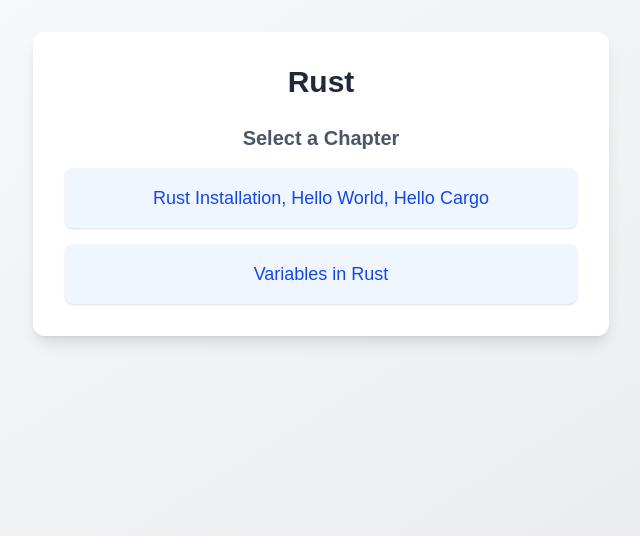
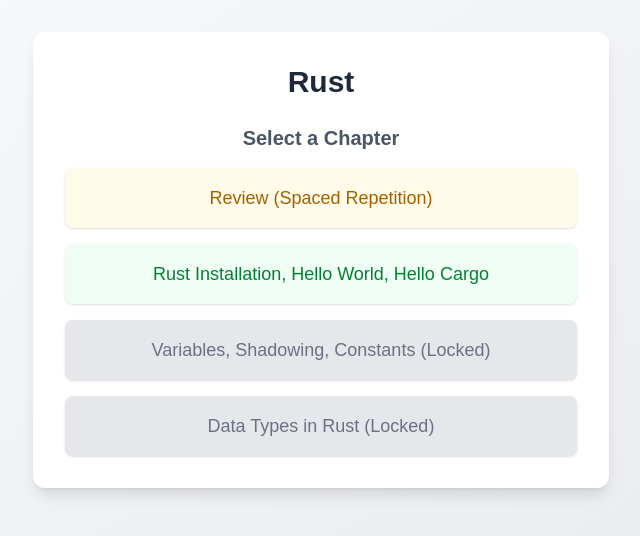
Before and after one commit to grmbyrn/spaced-repetition-app, a Next.js app: page /rust in a window 1280 px wide. Shown: the top 536 px of the page, without its empty margins (319-959 px from the left). Built offline with nearby package versions, Linux system fonts and the light colour scheme.

Commit message:
add review for all chapters and have chapters unlock

```diff
--- a/data/rust.json
+++ b/data/rust.json
@@ -70,67 +70,133 @@
     },
     {
       "id": "variables",
-      "title": "Variables in Rust",
+      "title": "Variables, Shadowing, Constants",
       "questions": [
         {
           "id": "v1",
-          "questionText": "Which keyword is used to declare a variable in Rust?",
+          "questionText": "In Rust, what is the default mutability of variables declared using let?",
           "options": [
-            "mut",
-            "let",
-            "var",
-            "const"
+            "Mutable",
+            "Immutable",
+            "Depends on the data type",
+            "Mutable only inside functions"
           ],
           "correctIndex": 1,
-          "explanation": "The 'let' keyword is used to declare variables in Rust."
+          "explanation": "In Rust, variables declared with let are immutable by default. You must explicitly use mut if you want to make them mutable (e.g., let mut x = 5)."
         },
         {
           "id": "v2",
-          "questionText": "How do you make a variable mutable in Rust?",
+          "questionText": "What happens when you try to change the type of a mutable variable in Rust (e.g., from i32 to &str)?",
           "options": [
-            "Use the 'mut' keyword",
-            "Use the 'var' keyword",
-            "Use the 'let' keyword",
-            "Use the 'mutable' keyword"
+            "The program compiles and runs",
+            "Rust automatically converts the type",
+            "A compile-time type error occurs",
+            "The value becomes a union type"
           ],
-          "correctIndex": 0,
-          "explanation": "Adding 'mut' before the variable name makes it mutable in Rust."
+          "correctIndex": 2,
+          "explanation": "In Rust, mutability only allows changing the value, not the type. Changing from an integer to a string causes a type mismatch error."
         },
         {
           "id": "v3",
-          "questionText": "What will happen if you try to change an immutable variable?",
+          "questionText": "What is “shadowing” in Rust?",
           "options": [
-            "It will cause a compile-time error",
-            "It will change successfully",
-            "It will cause a runtime error",
-            "It will be ignored"
+            "When a variable becomes inaccessible due to an if statement",
+            "Declaring a variable of the same name in a new scope or with a new value/type",
+            "A way to make constants mutable",
+            "A feature that allows functions to override variables"
           ],
-          "correctIndex": 0,
-          "explanation": "Trying to change an immutable variable causes a compile-time error in Rust."
+          "correctIndex": 1,
+          "explanation": "Shadowing allows you to declare a new variable with the same name, even with a different type, which replaces the previous binding in that scope."
         },
         {
           "id": "v4",
-          "questionText": "Which of the following is a valid variable declaration in Rust?",
+          "questionText": "What is a key requirement when declaring constants (const) in Rust?",
           "options": [
-            "var x = 5;",
-            "let x = 5;",
-            "mut x = 5;",
-            "x := 5;"
+            "They must be declared inside a function",
+            "They must use lowercase snake_case naming",
+            "Their type must be explicitly declared",
+            "They can be reassigned once"
           ],
-          "correctIndex": 1,
-          "explanation": "'let x = 5;' is the correct syntax for declaring a variable in Rust."
+          "correctIndex": 2,
+          "explanation": "Rust requires explicit type annotations when declaring constants, unlike regular let bindings where the compiler often infers the type."
         },
         {
           "id": "v5",
-          "questionText": "How do you declare a constant in Rust?",
+          "questionText": "Which of the following is NOT allowed in Rust?",
           "options": [
-            "mut PI = 3.14;",
-            "let PI = 3.14;",
-            "const PI: f64 = 3.14;",
-            "constant PI = 3.14;"
+            "Reassigning a mut variable's value",
+            "Shadowing an immutable variable",
+            "Declaring a constant without assigning a value immediately",
+            "Declaring two variables of the same name in different scopes"
           ],
           "correctIndex": 2,
-          "explanation": "Constants in Rust are declared using 'const' and must have a type specified."
+          "explanation": "Constants must be initialized at the point of declaration. You cannot declare them and assign a value later like you can with let."
+        }
+      ]
+    },
+    {
+      "id": "data-types",
+      "title": "Data Types in Rust",
+      "questions": [
+        {
+          "id": "d1",
+          "questionText": "Which of the following is not a scalar type in Rust?",
+          "options": [
+            "i32",
+            "f64",
+            "char",
+            "tuple"
+          ],
+          "correctIndex": 3,
+          "explanation": "tuple is a compound type, not a scalar. Scalar types in Rust include integers, floating-point numbers, booleans, and characters."
+        },
+        {
+          "id": "d2",
+          "questionText": "What is the default floating-point type in Rust when you write a number like 3.14?",
+          "options": [
+            "f32",
+            "float",
+            "f64",
+            "double"
+          ],
+          "correctIndex": 1,
+          "explanation": "Rust defaults to f64 for floating-point literals, providing double-precision by default for better accuracy."
+        },
+        {
+          "id": "d3",
+          "questionText": "What will happen if you declare a boolean variable in Rust without initializing it?",
+          "options": [
+            "It gets a default value of false",
+            "It gets a default value of true",
+            "It is automatically inferred",
+            "It results in a compile-time error"
+          ],
+          "correctIndex": 3,
+          "explanation": " In Rust, all variables must be initialized before use, including booleans. Failing to do so results in a compiler error."
+        },
+        {
+          "id": "d4",
+          "questionText": "Which of the following correctly distinguishes a struct from a tuple in Rust?",
+          "options": [
+            "Structs store values of the same type, tuples do not",
+            "Tuples have named fields, structs do not",
+            "Structs have named fields, tuples do not",
+            "Tuples are only for floating-point values"
+          ],
+          "correctIndex": 2,
+          "explanation": "Structs are like records with named fields (e.g., name: String), while tuples are ordered collections accessed by index."
+        },
+        {
+          "id": "d5",
+          "questionText": "What is true about the match statement in Rust when used with an enum?",
+          "options": [
+            "You must only match one of the enum values",
+            "The enum must implement the Default trait",
+            "All possible enum variants must be handled",
+            "match works only with numeric types"
+          ],
+          "correctIndex": 2,
+          "explanation": "Rust’s match statement is exhaustive — you must cover all possible enum variants unless you use a wildcard _ arm."
         }
       ]
     }
--- a/src/app/[language]/page.tsx
+++ b/src/app/[language]/page.tsx
@@ -1,36 +1,67 @@
+"use client";
+import { useState, useEffect } from "react";
 import Link from "next/link";
 import rustData from "@/../data/rust.json";
 import svelteData from "@/../data/svelte.json";
+import { use } from 'react';
 
-type Chapter = {
-  id: string;
-  title: string;
-  questions: {
-    id: string;
-    questionText: string;
-    options: string[];
-    correctIndex: number;
-    explanation?: string;
-  }[];
-};
-
-type LanguageData = {
-  language: string;
-  title: string;
-  chapters: Chapter[];
-};
-
-const languageData: Record<string, LanguageData> = {
+const languageData: Record<string, typeof rustData> = {
   rust: rustData,
   svelte: svelteData,
 };
 
-export default function LanguagePage(props: { params: { language: string } }) {
-  const { params } = props;
-  const language = params.language;
+function useUnlockedChapters(language: string) {
+  const key = `unlockedChapters_${language}`;
+  const [unlocked, setUnlocked] = useState<string[]>([]);
+
+  useEffect(() => {
+    const stored = localStorage.getItem(key);
+    let unlockedChapters = stored ? JSON.parse(stored) : [];
+    // Always include the first chapter
+    const firstChapterId = languageData[language].chapters[0]?.id;
+    if (firstChapterId && !unlockedChapters.includes(firstChapterId)) {
+      unlockedChapters = [firstChapterId, ...unlockedChapters];
+      localStorage.setItem(key, JSON.stringify(unlockedChapters)); // persist!
+    }
+    setUnlocked(unlockedChapters);
+  }, [key, language]);
+
+  const unlock = (chapterId: string) => {
+    const updated = unlocked.includes(chapterId)
+      ? unlocked
+      : [...unlocked, chapterId];
+    setUnlocked(updated);
+    localStorage.setItem(key, JSON.stringify(updated));
+  };
+
+  return { unlocked, unlock };
+}
+
+export default function LanguagePage({ params }: { params: Promise<{ language: string }> }) {
+  const { language } = use(params);
   const data = languageData[language];
+  const { unlocked, unlock } = useUnlockedChapters(language);
+  const [showPopup, setShowPopup] = useState(false);
+  const [pendingChapter, setPendingChapter] = useState<string | null>(null);
 
   if (!data) return <div className="p-8 text-red-600 font-bold">Language not found.</div>;
+
+  const handleChapterClick = (chapterId: string, isUnlocked: boolean) => {
+    if (isUnlocked) return;
+    setPendingChapter(chapterId);
+    setShowPopup(true);
+  };
+
+  const confirmUnlock = () => {
+    if (pendingChapter) unlock(pendingChapter);
+    setShowPopup(false);
+    setPendingChapter(null);
+  };
+
+  const cancelUnlock = () => {
+    setShowPopup(false);
+    setPendingChapter(null);
+  };
 
   return (
     <main className="p-8 min-h-screen bg-gradient-to-br from-gray-50 to-gray-200">
@@ -42,21 +73,63 @@ export default function LanguagePage(props: { params: { language: string } }) {
           Select a Chapter
         </h2>
         <ul className="space-y-4">
-          {data.chapters.map((chapter) => (
+          {/* Review chapter at the top */}
+          <li>
+            <Link
+              href={`/session?language=${language}&chapter=review`}
+              className="block px-6 py-4 rounded-lg shadow text-lg font-medium text-center bg-yellow-50 text-yellow-700 hover:bg-yellow-100 hover:scale-105 transition-all duration-200"
+            >
+              Review (Spaced Repetition)
+            </Link>
+          </li>
+          {/* Other chapters */}
+          {data.chapters.map((chapter) => {
+            const isUnlocked = unlocked.includes(chapter.id);
+            return (
               <li key={chapter.id}>
+                {isUnlocked ? (
                   <Link
                     href={`/session?language=${language}&chapter=${chapter.id}`}
-                className={`block px-6 py-4 rounded-lg shadow transition-all duration-200 text-lg font-medium text-center ${
-                  language === "rust"
-                    ? "bg-blue-50 text-blue-700 hover:bg-blue-100 hover:scale-105"
-                    : "bg-purple-50 text-purple-700 hover:bg-purple-100 hover:scale-105"
-                }`}
+                    className={`block px-6 py-4 rounded-lg shadow text-lg font-medium text-center bg-green-50 text-green-700 hover:bg-green-100 hover:scale-105 transition-all duration-200`}
                   >
                     {chapter.title}
                   </Link>
+                ) : (
+                  <button
+                    className="block w-full px-6 py-4 rounded-lg shadow text-lg font-medium text-center bg-gray-200 text-gray-500 cursor-not-allowed"
+                    onClick={() => handleChapterClick(chapter.id, false)}
+                  >
+                    {chapter.title} (Locked)
+                  </button>
+                )}
               </li>
-          ))}
+            );
+          })}
         </ul>
+        {showPopup && (
+          <div className="fixed inset-0 bg-black bg-opacity-40 flex items-center justify-center z-50">
+            <div className="bg-white rounded-lg shadow-lg p-6 max-w-sm w-full">
+              <h3 className="text-lg font-bold mb-2">Unlock Chapter?</h3>
+              <p className="mb-4">
+                Accessing this chapter will unlock its questions. These questions will also appear in the future in the review chapter, which will review all accessed chapters.
+              </p>
+              <div className="flex gap-4 justify-end">
+                <button
+                  className="px-4 py-2 bg-blue-600 text-white rounded"
+                  onClick={confirmUnlock}
+                >
+                  Yes, Unlock
+                </button>
+                <button
+                  className="px-4 py-2 bg-gray-300 text-gray-700 rounded"
+                  onClick={cancelUnlock}
+                >
+                  No, Keep Locked
+                </button>
+              </div>
+            </div>
+          </div>
+        )}
       </div>
     </main>
   );
--- a/src/app/session/page.tsx
+++ b/src/app/session/page.tsx
@@ -12,6 +12,33 @@ const languageData: Record<string, typeof rustData> = {
   svelte: svelteData,
 };
 
+function useUnlockedChapters(language: string) {
+  const key = `unlockedChapters_${language}`;
+  const [unlocked, setUnlocked] = useState<string[]>([]);
+
+  useEffect(() => {
+    const stored = localStorage.getItem(key);
+    let unlockedChapters = stored ? JSON.parse(stored) : [];
+    // Always include the first chapter
+    const firstChapterId = languageData[language].chapters[0]?.id;
+    if (firstChapterId && !unlockedChapters.includes(firstChapterId)) {
+      unlockedChapters = [firstChapterId, ...unlockedChapters];
+      localStorage.setItem(key, JSON.stringify(unlockedChapters)); // <-- persist!
+    }
+    setUnlocked(unlockedChapters);
+  }, [key, language]);
+
+  const unlock = (chapterId: string) => {
+    const updated = unlocked.includes(chapterId)
+      ? unlocked
+      : [...unlocked, chapterId];
+    setUnlocked(updated);
+    localStorage.setItem(key, JSON.stringify(updated));
+  };
+
+  return { unlocked, unlock };
+}
+
 export default function SessionPage() {
   const { session, startSession, nextQuestion, answerQuestion, resetSession } = useQuizStore();
   const [selected, setSelected] = useState<number | null>(null);
@@ -23,17 +50,49 @@ export default function SessionPage() {
   const chapterId = searchParams.get("chapter") || "ownership";
   const data = languageData[language];
   const chapter = data.chapters.find((c) => c.id === chapterId);
+  const isReview = chapterId === "review";
+  const { unlocked } = useUnlockedChapters(language); // <-- use the hook here
 
   useEffect(() => {
     resetSession();
-    if (chapter) {
+    if (isReview) {
+      // Get unlocked chapters
+      const unlockedChapters = data.chapters.filter((ch) => unlocked.includes(ch.id));
+      const allQuestions = unlockedChapters.flatMap((ch) => ch.questions);
+
+      // Remove duplicates by question id
+      const uniqueQuestionsMap = new Map();
+      allQuestions.forEach((q) => {
+        if (!uniqueQuestionsMap.has(q.id)) {
+          uniqueQuestionsMap.set(q.id, q);
+        }
+      });
+      const uniqueQuestions = Array.from(uniqueQuestionsMap.values());
+
+      // Determine how many questions to ask
+      const numQuestions = unlockedChapters.length > 1 ? 10 : 5;
+      // Shuffle and pick the required number
+      const shuffled = uniqueQuestions
+        .sort(() => Math.random() - 0.5)
+        .slice(0, Math.min(numQuestions, uniqueQuestions.length))
+        .map(q => shuffleQuestion(q));
+      startSession(shuffled);
+    } else if (chapter) {
       const shuffledQuestions = chapter.questions.map(q => shuffleQuestion(q));
       startSession(shuffledQuestions);
     }
     // eslint-disable-next-line react-hooks/exhaustive-deps
-  }, [language, chapterId]);
+  }, [language, chapterId, unlocked]);
 
-  if (!session) return <div>Loading...</div>;
+  if (!session || !session.questions.length) {
+    return (
+      <main className="p-8">
+        <h2 className="text-lg font-bold mb-2">Session</h2>
+        <div>No questions available for this review. Unlock more chapters to get more questions!</div>
+      </main>
+    );
+  }
+
   const q = session.questions[session.currentIndex];
 
   const handleAnswer = (i: number) => {
@@ -60,11 +119,7 @@ export default function SessionPage() {
               {q.options.map((opt, i) => {
                 const isCorrect = i === q.correctIndex;
                 const isSelected = selected === i;
-
-  // Default button style
-  let buttonStyle = "border px-2 py-1 rounded w-full text-left";
-
-  // Add color if answered
+                let buttonStyle = "border px-2 cursor-pointer py-1 rounded w-full text-left";
                 if (answered) {
                   if (isCorrect) {
                     buttonStyle += " bg-green-300";
@@ -72,7 +127,6 @@ export default function SessionPage() {
                     buttonStyle += " bg-red-300";
                   }
                 }
-
                 return (
                   <li key={i} className="mb-2 flex items-center">
                     <span className="font-bold mr-2">
@@ -103,13 +157,13 @@ export default function SessionPage() {
                 {session.currentIndex === session.questions.length - 1 ? (
                   <Link
                     href="/result"
-                    className="mt-4 px-4 py-2 bg-blue-600 text-white rounded inline-block text-center"
+                    className="mt-4 px-4 py-2 bg-blue-600 text-white rounded cursor-pointer inline-block text-center"
                   >
                     See Results
                   </Link>
                 ) : (
                   <button
-                    className="mt-4 px-4 py-2 bg-blue-600 text-white rounded"
+                    className="mt-4 px-4 py-2 bg-blue-600 text-white rounded cursor-pointer"
                     onClick={handleNext}
                   >
                     Next Question
```
Also changed, not shown: src/app/result/page.tsx (+3 -5 lines). Lines whose indentation alone changed are shown as unchanged.
